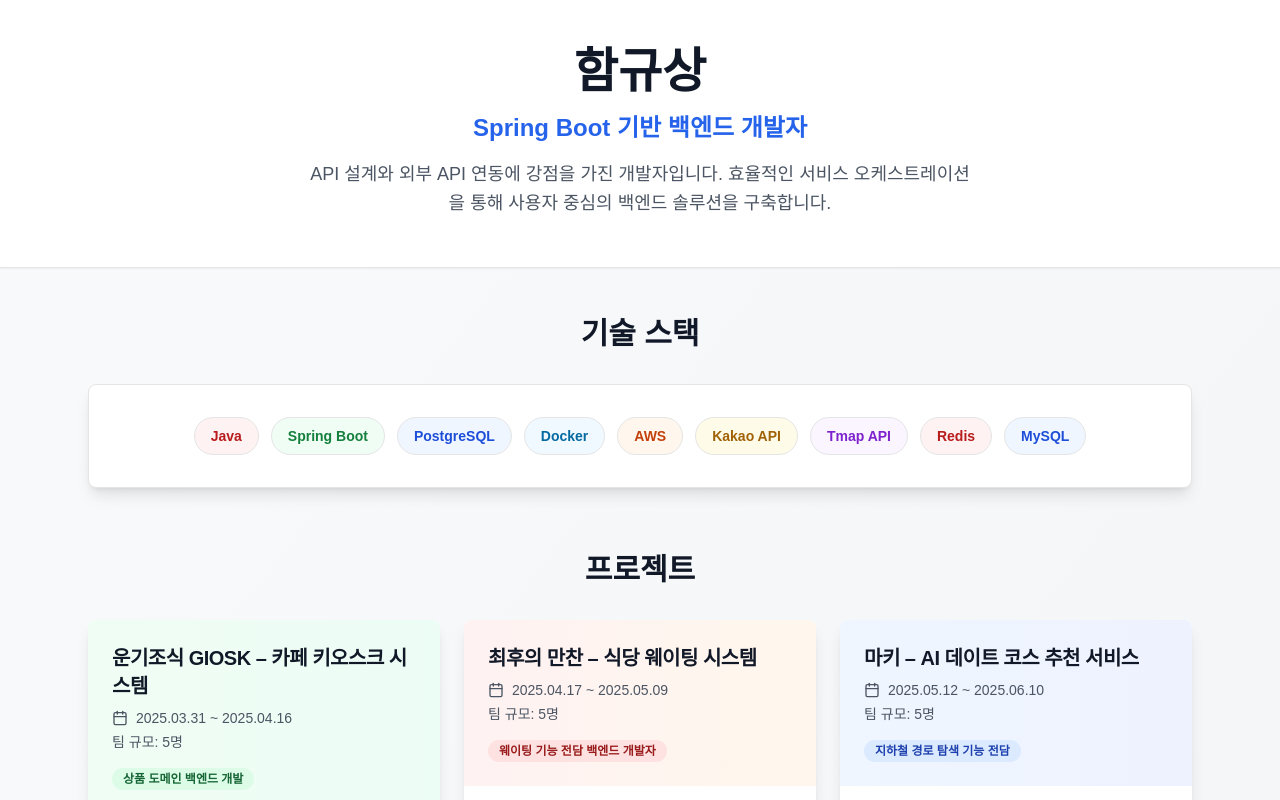
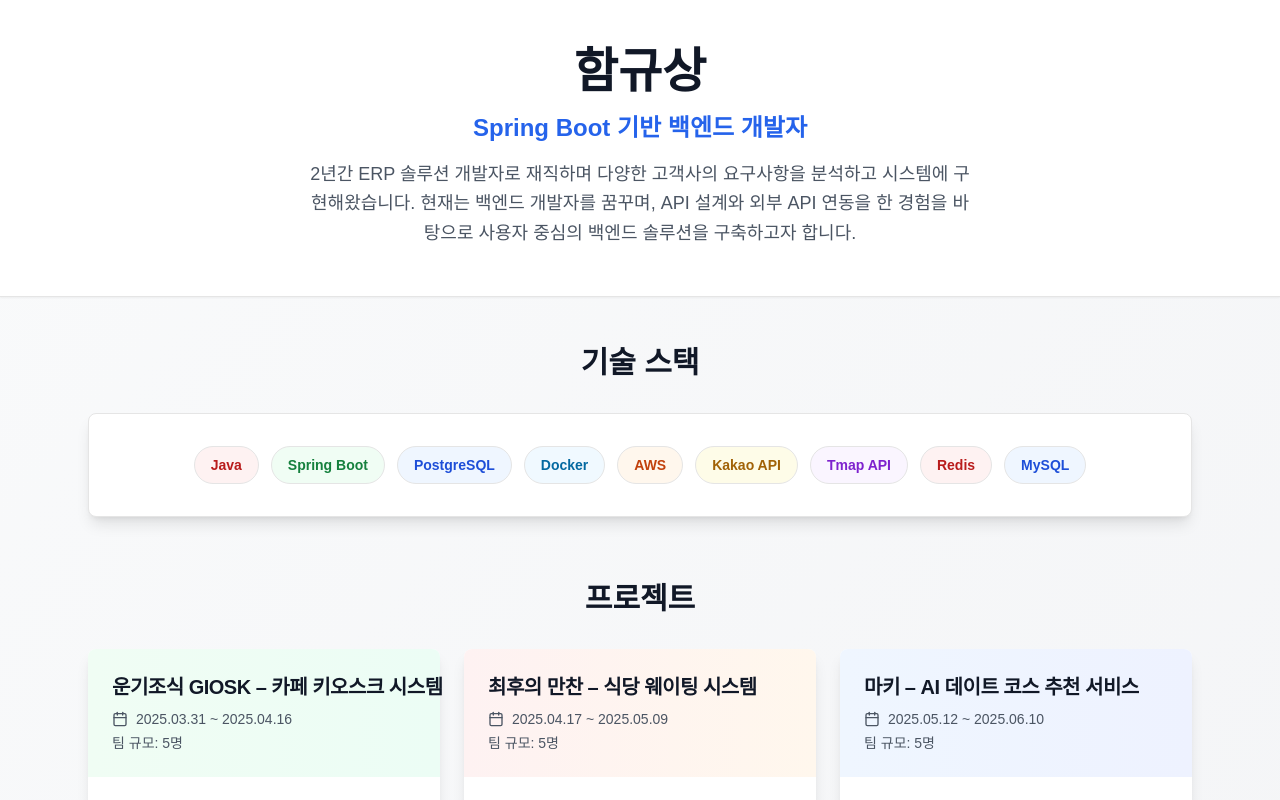
Before and after one commit to ebzm00/portfolio_card, a Next.js app: page / in a window 1280 px wide. Shown: the top 800 px of the page. Built offline with nearby package versions, Linux system fonts and the light colour scheme.

Commit message:
Update portfolio content

```diff
--- a/app/page.tsx
+++ b/app/page.tsx
@@ -13,8 +13,8 @@ export default function Portfolio() {
             <h1 className="text-4xl md:text-5xl font-bold text-gray-900">함규상</h1>
             <p className="text-xl md:text-2xl text-blue-600 font-semibold">Spring Boot 기반 백엔드 개발자</p>
             <p className="text-lg text-gray-600 max-w-2xl mx-auto leading-relaxed">
-              API 설계와 외부 API 연동에 강점을 가진 개발자입니다. 효율적인 서비스 오케스트레이션을 통해 사용자 중심의
-              백엔드 솔루션을 구축합니다.
+              2년간 ERP 솔루션 개발자로 재직하며 다양한 고객사의 요구사항을 분석하고 시스템에 구현해왔습니다.
+              현재는 백엔드 개발자를 꿈꾸며, API 설계와 외부 API 연동을 한 경험을 바탕으로 사용자 중심의 백엔드 솔루션을 구축하고자 합니다.
             </p>
           </div>
         </div>
@@ -68,7 +68,7 @@ export default function Portfolio() {
               <CardHeader className="bg-gradient-to-r from-green-50 to-emerald-50 rounded-t-lg">
                 <div className="flex flex-col gap-4">
                   <div>
-                    <CardTitle className="text-xl font-bold text-gray-900 mb-2">
+                    <CardTitle className="text-xl font-bold text-gray-900 mb-2 whitespace-nowrap">
                       운기조식 GIOSK – 카페 키오스크 시스템
                     </CardTitle>
                     <div className="flex items-center text-sm text-gray-600">
@@ -79,9 +79,6 @@ export default function Portfolio() {
                       <span>팀 규모: 5명</span>
                     </div>
                   </div>
-                  <Badge className="bg-green-100 text-green-800 hover:bg-green-200 w-fit">
-                    상품 도메인 백엔드 개발
-                  </Badge>
                 </div>
               </CardHeader>
 
@@ -158,9 +155,6 @@ export default function Portfolio() {
                       <span>팀 규모: 5명</span>
                     </div>
                   </div>
-                  <Badge className="bg-red-100 text-red-800 hover:bg-red-200 w-fit">
-                    웨이팅 기능 전담 백엔드 개발자
-                  </Badge>
                 </div>
               </CardHeader>
 
@@ -243,9 +237,6 @@ export default function Portfolio() {
                       <span>팀 규모: 5명</span>
                     </div>
                   </div>
-                  <Badge className="bg-blue-100 text-blue-800 hover:bg-blue-200 w-fit">
-                    지하철 경로 탐색 기능 전담
-                  </Badge>
                 </div>
               </CardHeader>
 
```
